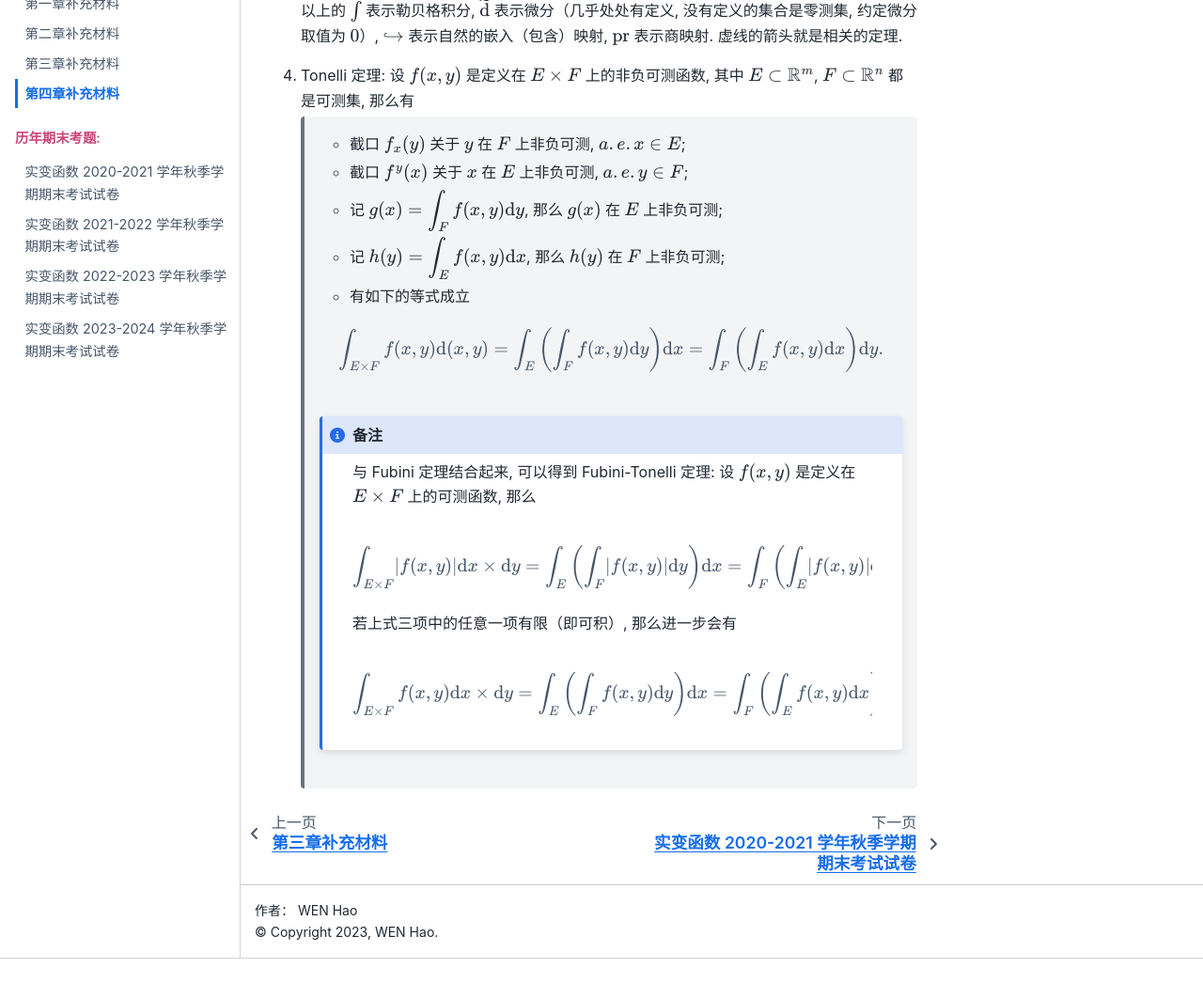
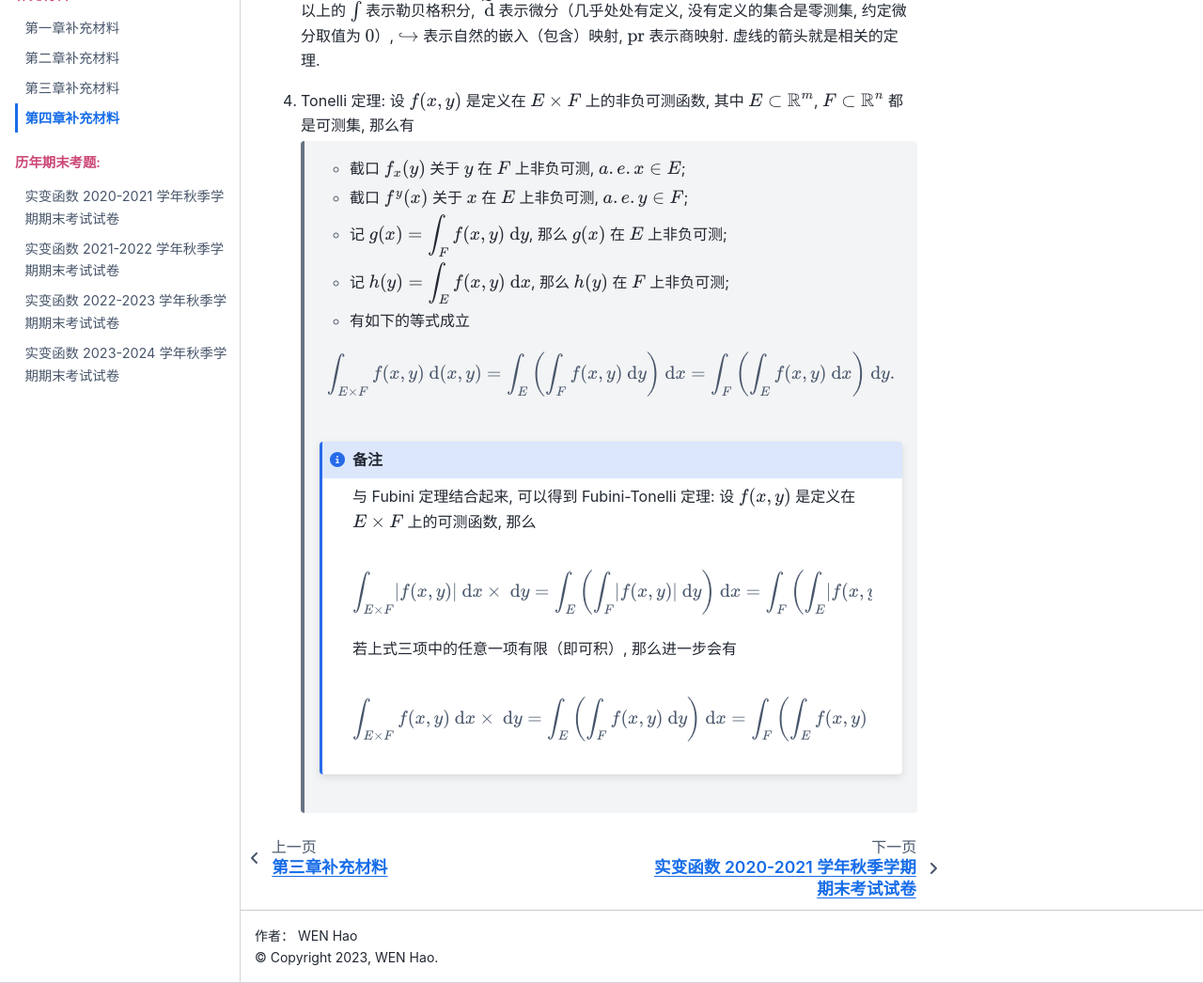
Before and after one commit to wenh06/CAU-Courses, a Sphinx documentation site: the page built from RealAnalysis/source/suppl/chap4.rst, in a window 1280 px wide and 1400 px high, scrolled down 895 px, cut to the strip 354-1400 px from the top of the window. Shown: the whole strip at 94% size. Built offline with Sphinx 7.4.7 and the Sphinx Book theme 1.1.4, drawn with Linux system fonts in a browser that asks for light colours; some web fonts are replaced; before the commit the page ends 2269 px from its top, so only the background shows below that; some of the changed text lies outside the part shown.

Commit message:
fix errors

```diff
--- a/RealAnalysis/source/suppl/chap4.rst
+++ b/RealAnalysis/source/suppl/chap4.rst
@@ -7,8 +7,8 @@
 
    .. math::
 
-        \varphi_n (x) = \dfrac{1}{\pi} \int_{-\pi}^{\pi} \varphi(x + u) \dfrac{\sin(n + \frac{1}{2})u}{2 \sin \frac{1}{2}u} \mathrm{d}u
-        = \dfrac{1}{\pi} \int_{(\alpha-x))/2}^{(\beta-x)/2} \dfrac{\sin(2n+1)v}{\sin v} \mathrm{d}v
+        \varphi_n (x) = \dfrac{1}{\pi} \int_{-\pi}^{\pi} \varphi(x + u) \dfrac{\sin(n + \frac{1}{2})u}{2 \sin \frac{1}{2}u} ~ \mathrm{d}u
+        = \dfrac{1}{\pi} \int_{(\alpha-x))/2}^{(\beta-x)/2} \dfrac{\sin(2n+1)v}{\sin v} ~ \mathrm{d}v
 
    一致有界, 即存在常数 :math:`C` 使得 :math:`\|\varphi_n\|_{\infty} \leq C` 对所有 :math:`n` 成立.
 
@@ -21,7 +21,7 @@
 
     .. math::
 
-        \left\lvert \int_{I_k} \dfrac{\sin(2n+1)v}{\sin v} \mathrm{d}v \right\rvert > \left\lvert \int_{I_{k+1}} \dfrac{\sin(2n+1)v}{\sin v} \mathrm{d}v \right\rvert,
+        \left\lvert \int_{I_k} \dfrac{\sin(2n+1)v}{\sin v} ~ \mathrm{d}v \right\rvert > \left\lvert \int_{I_{k+1}} \dfrac{\sin(2n+1)v}{\sin v} ~ \mathrm{d}v \right\rvert,
 
     但积分值的符号相反, :math:`k` 为奇数时为正, :math:`k` 为偶数时为负. 那么令
 
@@ -38,28 +38,28 @@
 
     .. math::
 
-        \varphi_n(x) & = \dfrac{1}{\pi} \left( \int_{(\alpha-x)/2}^{\pi k_{\alpha, 1}/(2n+1)} + \left( \int_{I_{k_{\alpha, 1}}} + \int_{I_{k_{\alpha, 1} + 1}} \right) + \cdots + \int_{\pi k_{\beta, 1}/(2n+1)}^{(\beta-x)/2} \right) \dfrac{\sin(2n+1)v}{\sin v} \mathrm{d}v \\
-        & \geqslant \dfrac{1}{\pi} \left( \int_{(\alpha-x)/2}^{\pi k_{\alpha, 1}/(2n+1)} + \int_{\pi k_{\beta, 1}/(2n+1)}^{(\beta-x)/2} \right) \dfrac{\sin(2n+1)v}{\sin v} \mathrm{d}v,
+        \varphi_n(x) & = \dfrac{1}{\pi} \left( \int_{(\alpha-x)/2}^{\pi k_{\alpha, 1}/(2n+1)} + \left( \int_{I_{k_{\alpha, 1}}} + \int_{I_{k_{\alpha, 1} + 1}} \right) + \cdots + \int_{\pi k_{\beta, 1}/(2n+1)}^{(\beta-x)/2} \right) \dfrac{\sin(2n+1)v}{\sin v} ~ \mathrm{d}v \\
+        & \geqslant \dfrac{1}{\pi} \left( \int_{(\alpha-x)/2}^{\pi k_{\alpha, 1}/(2n+1)} + \int_{\pi k_{\beta, 1}/(2n+1)}^{(\beta-x)/2} \right) \dfrac{\sin(2n+1)v}{\sin v} ~ \mathrm{d}v,
 
     同时
 
     .. math::
 
-        \varphi_n(x) & = \dfrac{1}{\pi} \left( \int_{(\alpha-x)/2}^{\pi k_{\alpha, 0}/(2n+1)} + \left( \int_{I_{k_{\alpha, 0}}} + \int_{I_{k_{\alpha, 0} + 1}} \right) + \cdots + \int_{\pi k_{\beta, 0}/(2n+1)}^{(\beta-x)/2} \right) \dfrac{\sin(2n+1)v}{\sin v} \mathrm{d}v \\
-        & \leqslant \dfrac{1}{\pi} \left( \int_{(\alpha-x)/2}^{\pi k_{\alpha, 0}/(2n+1)} + \int_{\pi k_{\beta, 0}/(2n+1)}^{(\beta-x)/2} \right) \dfrac{\sin(2n+1)v}{\sin v} \mathrm{d}v.
+        \varphi_n(x) & = \dfrac{1}{\pi} \left( \int_{(\alpha-x)/2}^{\pi k_{\alpha, 0}/(2n+1)} + \left( \int_{I_{k_{\alpha, 0}}} + \int_{I_{k_{\alpha, 0} + 1}} \right) + \cdots + \int_{\pi k_{\beta, 0}/(2n+1)}^{(\beta-x)/2} \right) \dfrac{\sin(2n+1)v}{\sin v} ~ \mathrm{d}v \\
+        & \leqslant \dfrac{1}{\pi} \left( \int_{(\alpha-x)/2}^{\pi k_{\alpha, 0}/(2n+1)} + \int_{\pi k_{\beta, 0}/(2n+1)}^{(\beta-x)/2} \right) \dfrac{\sin(2n+1)v}{\sin v} ~ \mathrm{d}v.
 
     总之, 有
 
     .. math::
 
-        \lvert \varphi_n (x) \rvert \leqslant 2 \cdot \dfrac{1}{\pi} \cdot \max\limits_k \int_{I_k} \left\lvert \dfrac{\sin(2n+1)v}{\sin v} \right\rvert \mathrm{d}v = \dfrac{2}{\pi} \cdot \int_{I_1} \dfrac{\sin(2n+1)v}{\sin v} \mathrm{d}v = \dfrac{2}{\pi} \cdot \int_0^{\frac{\pi}{2n+1}} \dfrac{\sin(2n+1)v}{\sin v} \mathrm{d}v.
+        \lvert \varphi_n (x) \rvert \leqslant 2 \cdot \dfrac{1}{\pi} \cdot \max\limits_k \int_{I_k} \left\lvert \dfrac{\sin(2n+1)v}{\sin v} \right\rvert ~ \mathrm{d}v = \dfrac{2}{\pi} \cdot \int_{I_1} \dfrac{\sin(2n+1)v}{\sin v} ~ \mathrm{d}v = \dfrac{2}{\pi} \cdot \int_0^{\frac{\pi}{2n+1}} \dfrac{\sin(2n+1)v}{\sin v} ~ \mathrm{d}v.
 
     我们知道 :math:`\dfrac{\sin(2n+1)v}{\sin v} = 1 + 2 \sum\limits_{k=1}^n \cos(2kv)`, 其导数为 :math:`-2 \sum\limits_{k=1}^n 2k \sin(2kv)`,
     在 :math:`[0, \pi/(2n+1)]` 恒负, 因此 :math:`\dfrac{\sin(2n+1)v}{\sin v}` 在 :math:`[0, \pi/(2n+1)]` 上单调递减, 于是有
 
     .. math::
 
-        \lvert \varphi_n (x) \rvert \leqslant \dfrac{2}{\pi} \cdot \int_0^{\frac{\pi}{2n+1}} \dfrac{\sin(2n+1)v}{\sin v} \mathrm{d}v \leqslant \dfrac{2}{\pi} \cdot \int_0^{\frac{\pi}{2n+1}} (2n+1) \mathrm{d}v = \dfrac{2}{\pi} \cdot \dfrac{\pi}{2n+1} \cdot (2n+1) = 2.
+        \lvert \varphi_n (x) \rvert \leqslant \dfrac{2}{\pi} \cdot \int_0^{\frac{\pi}{2n+1}} \dfrac{\sin(2n+1)v}{\sin v} ~ \mathrm{d}v \leqslant \dfrac{2}{\pi} \cdot \int_0^{\frac{\pi}{2n+1}} (2n+1) ~ \mathrm{d}v = \dfrac{2}{\pi} \cdot \dfrac{\pi}{2n+1} \cdot (2n+1) = 2.
 
     这样就证明了 :math:`\varphi_n` 一致有界.
 
@@ -87,7 +87,7 @@
 
    .. math::
 
-      \dfrac{\mathrm{d}}{\mathrm{d}t} \int_E f(x, t) \mathrm{d}x = \int_E \dfrac{\partial f(x, t)}{\partial t} \mathrm{d}x.
+      \dfrac{~ \mathrm{d}}{~ \mathrm{d}t} \int_E f(x, t) ~ \mathrm{d}x = \int_E \dfrac{\partial f(x, t)}{\partial t} ~ \mathrm{d}x.
 
 .. proof:proof::
 
@@ -95,18 +95,18 @@
 
     .. math::
 
-        \dfrac{\mathrm{d}}{\mathrm{d}t} \int_E f(x, t) \mathrm{d}x & = \lim\limits_{h \to 0} \dfrac{1}{h} \int_E \left( f(x, t+h) - f(x, t) \right) \mathrm{d}x \\
-        & = \lim\limits_{h \to 0} \dfrac{1}{h} \int_E \left( \dfrac{\partial}{\partial t} f(x, t + \theta(h) h) \right) \cdot h \mathrm{d}x \\
-        & = \lim\limits_{h \to 0} \int_E \dfrac{\partial}{\partial t} f(x, t + \theta(h) h) \mathrm{d}x, \quad \theta(h) \in (0, 1).
+        \dfrac{~ \mathrm{d}}{~ \mathrm{d}t} \int_E f(x, t) ~ \mathrm{d}x & = \lim\limits_{h \to 0} \dfrac{1}{h} \int_E \left( f(x, t+h) - f(x, t) \right) ~ \mathrm{d}x \\
+        & = \lim\limits_{h \to 0} \dfrac{1}{h} \int_E \left( \dfrac{\partial}{\partial t} f(x, t + \theta(h) h) \right) \cdot h ~ \mathrm{d}x \\
+        & = \lim\limits_{h \to 0} \int_E \dfrac{\partial}{\partial t} f(x, t + \theta(h) h) ~ \mathrm{d}x, \quad \theta(h) \in (0, 1).
 
     那么 :math:`\left\{ g_h(x) := \dfrac{\partial}{\partial t} f(x, t + \theta(h) h) \right\}_{h \in (0, 1)}` 构成一个可测函数族,
     且满足 :math:`g_h(x) \leqslant F(x) \in L_E`, :math:`0` 为 指标集 :math:`(0, 1)` 的聚点, 由 Lebesgue 控制收敛定理, 有
 
     .. math::
 
-        \dfrac{\mathrm{d}}{\mathrm{d}t} \int_E f(x, t) \mathrm{d}x & = \lim\limits_{h \to 0} \int_E \dfrac{\partial}{\partial t} f(x, t + \theta(h) h) \mathrm{d}x \\
-        & = \int_E \lim\limits_{h \to 0} \dfrac{\partial}{\partial t} f(x, t + \theta(h) h) \mathrm{d}x \\
-        & = \int_E \dfrac{\partial}{\partial t} f(x, t) \mathrm{d}x.
+        \dfrac{~ \mathrm{d}}{~ \mathrm{d}t} \int_E f(x, t) ~ \mathrm{d}x & = \lim\limits_{h \to 0} \int_E \dfrac{\partial}{\partial t} f(x, t + \theta(h) h) ~ \mathrm{d}x \\
+        & = \int_E \lim\limits_{h \to 0} \dfrac{\partial}{\partial t} f(x, t + \theta(h) h) ~ \mathrm{d}x \\
+        & = \int_E \dfrac{\partial}{\partial t} f(x, t) ~ \mathrm{d}x.
 
 .. _diagram-of-lebesgue-integral-and-differential:
 
@@ -150,17 +150,17 @@
       \draw[arrows={- Classical TikZ Rightarrow[]}, dashed] (p1) -- (AC) node[midway,above] {$\int$};
 
       \node (AB) at (8, -2) {$AB([a, b])$};
-      \draw[arrows={- Classical TikZ Rightarrow[]}, dashed] (BV) -- (AB) node[midway,above] {$\widetilde{\mathrm{d}}$};
+      \draw[arrows={- Classical TikZ Rightarrow[]}, dashed] (BV) -- (AB) node[midway,above] {$\widetilde{~ \mathrm{d}}$};
 
       \node (L_again) at (8, -4) {$L_{[a, b]}$};
       \draw[arrows={- Classical TikZ Rightarrow[]}] ([xshift=-1ex,yshift=2ex] L_again) arc (180:360:0.5ex) -- (AB);
-      \draw[arrows={- Classical TikZ Rightarrow[]}, dashed] (AC) -- (L_again) node[midway,above] {$\widetilde{\mathrm{d}}$};
+      \draw[arrows={- Classical TikZ Rightarrow[]}, dashed] (AC) -- (L_again) node[midway,above] {$\widetilde{~ \mathrm{d}}$};
 
       \node (p2) at (11, -4) {$L_{[a, b]} / L_0$};
       \draw[arrows={- Classical TikZ Rightarrow[]}] (L_again) -- (p2) node[midway,above] {$\operatorname{pr}$};
-      \draw[arrows={- Classical TikZ Rightarrow[]}, dashed, bend right] (p1) to node[midway,below] {$\operatorname{pr}~\circ~\widetilde{\mathrm{d}}~\circ~\int = \operatorname{id}$} (p2);
+      \draw[arrows={- Classical TikZ Rightarrow[]}, dashed, bend right] (p1) to node[midway,below] {$\operatorname{pr}~\circ~\widetilde{~ \mathrm{d}}~\circ~\int = \operatorname{id}$} (p2);
 
-   以上的 :math:`\int` 表示勒贝格积分, :math:`\widetilde{\mathrm{d}}` 表示微分（几乎处处有定义, 没有定义的集合是零测集,
+   以上的 :math:`\int` 表示勒贝格积分, :math:`\widetilde{~ \mathrm{d}}` 表示微分（几乎处处有定义, 没有定义的集合是零测集,
    约定微分取值为 :math:`0`）, :math:`\hookrightarrow` 表示自然的嵌入（包含）映射, :math:`\operatorname{pr}` 表示商映射.
    虚线的箭头就是相关的定理.
 
@@ -171,13 +171,13 @@
 
       * 截口 :math:`f_x(y)` 关于 :math:`y` 在 :math:`F` 上非负可测, :math:`a.e. x \in E`;
       * 截口 :math:`f^y(x)` 关于 :math:`x` 在 :math:`E` 上非负可测, :math:`a.e. y \in F`;
-      * 记 :math:`\displaystyle g(x) = \int_F f(x, y) \mathrm{d}y`, 那么 :math:`g(x)` 在 :math:`E` 上非负可测;
-      * 记 :math:`\displaystyle h(y) = \int_E f(x, y) \mathrm{d}x`, 那么 :math:`h(y)` 在 :math:`F` 上非负可测;
+      * 记 :math:`\displaystyle g(x) = \int_F f(x, y) ~ \mathrm{d}y`, 那么 :math:`g(x)` 在 :math:`E` 上非负可测;
+      * 记 :math:`\displaystyle h(y) = \int_E f(x, y) ~ \mathrm{d}x`, 那么 :math:`h(y)` 在 :math:`F` 上非负可测;
       * 有如下的等式成立
 
       .. math::
 
-         \int_{E \times F} f(x, y) \mathrm{d}(x, y) = \int_E \left( \int_F f(x, y) \mathrm{d}y \right) \mathrm{d}x = \int_F \left( \int_E f(x, y) \mathrm{d}x \right) \mathrm{d}y.
+         \int_{E \times F} f(x, y) ~ \mathrm{d}(x, y) = \int_E \left( \int_F f(x, y) ~ \mathrm{d}y \right) ~ \mathrm{d}x = \int_F \left( \int_E f(x, y) ~ \mathrm{d}x \right) ~ \mathrm{d}y.
 
       .. note::
 
@@ -185,10 +185,10 @@
 
          .. math::
 
-               \int_{E \times F} \lvert f(x, y) \rvert \mathrm{d} x \times \mathrm{d} y = \int_E \left( \int_F \lvert f(x, y) \rvert \mathrm{d}y \right) \mathrm{d}x = \int_F \left( \int_E \lvert f(x, y) \rvert \mathrm{d}x \right) \mathrm{d}y.
+               \int_{E \times F} \lvert f(x, y) \rvert ~ \mathrm{d} x \times ~ \mathrm{d} y = \int_E \left( \int_F \lvert f(x, y) \rvert ~ \mathrm{d}y \right) ~ \mathrm{d}x = \int_F \left( \int_E \lvert f(x, y) \rvert ~ \mathrm{d}x \right) ~ \mathrm{d}y.
 
          若上式三项中的任意一项有限（即可积）, 那么进一步会有
 
          .. math::
 
-               \int_{E \times F} f(x, y) \mathrm{d} x \times \mathrm{d} y = \int_E \left( \int_F f(x, y) \mathrm{d}y \right) \mathrm{d}x = \int_F \left( \int_E f(x, y) \mathrm{d}x \right) \mathrm{d}y.
+               \int_{E \times F} f(x, y) ~ \mathrm{d} x \times ~ \mathrm{d} y = \int_E \left( \int_F f(x, y) ~ \mathrm{d}y \right) ~ \mathrm{d}x = \int_F \left( \int_E f(x, y) ~ \mathrm{d}x \right) ~ \mathrm{d}y.
```
Also changed, not shown: RealAnalysis/source/chapter4/sec1-4.rst (+93 -82 lines), RealAnalysis/source/chapter4/sec5-7.rst (+17 -17 lines), RealAnalysis/source/final_exams/2023-2024.rst (+9 -9 lines).
